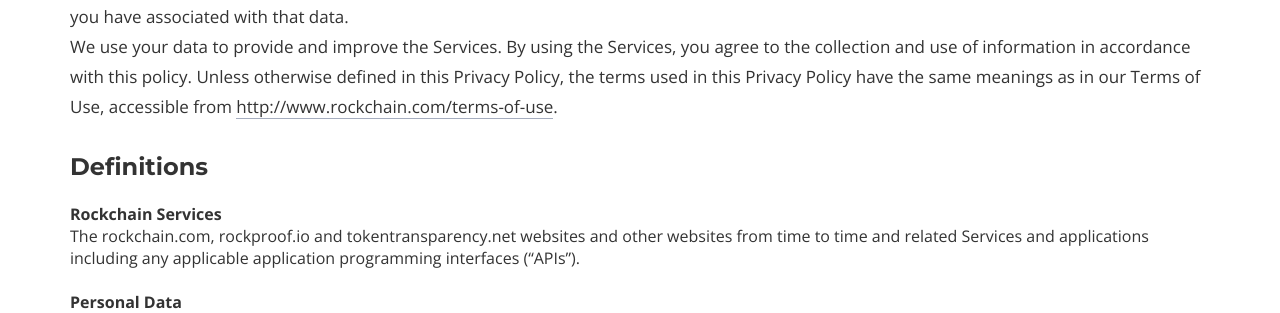
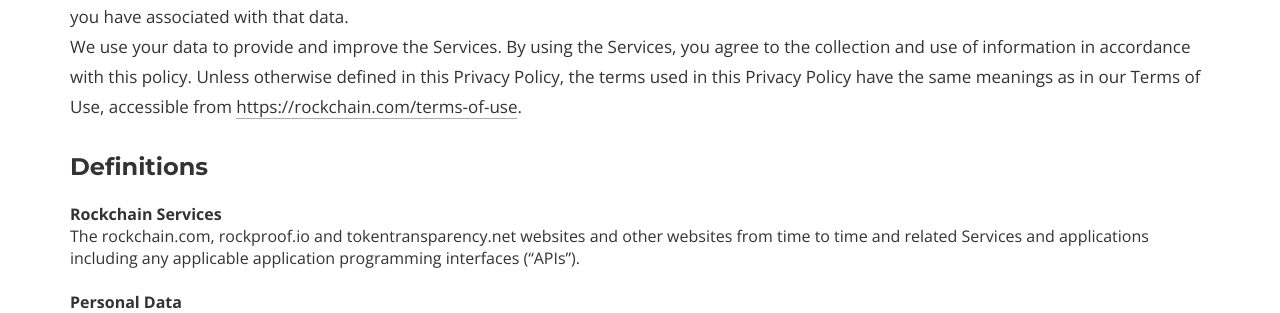
Before and after one commit to RockchainLab/rockchain.com, a PHP site: page /privacy in a window 1280 px wide. Shown: the part 608-921 px from the top of the page. Run offline with PHP 8.4, Linux system fonts and the light colour scheme; data that the repository does not hold is empty.

Commit message:
link fix

```diff
--- a/privacy.php
+++ b/privacy.php
@@ -24,7 +24,7 @@ $custom_og = '
           Rockchain Limited ("us", "we", or "our") operate the Rockchain Services.  <br />  <br />
           This page informs you of our policies regarding the collection, use and disclosure of personal data when you use our Services and the choices you have associated with that data.
           <br />
-          We use your data to provide and improve the Services. By using the Services, you agree to the collection and use of information in accordance with this policy. Unless otherwise defined in this Privacy Policy, the terms used in this Privacy Policy have the same meanings as in our Terms of Use, accessible from <a href="http://www.rockchain.com/terms-of-use">http://www.rockchain.com/terms-of-use</a>.
+          We use your data to provide and improve the Services. By using the Services, you agree to the collection and use of information in accordance with this policy. Unless otherwise defined in this Privacy Policy, the terms used in this Privacy Policy have the same meanings as in our Terms of Use, accessible from <a href="https://rockchain.com/terms-of-use">https://rockchain.com/terms-of-use</a>.
             <br /><br />
             <h2>Definitions</h2><br />
             <strong>Rockchain Services</strong> <br />
```
